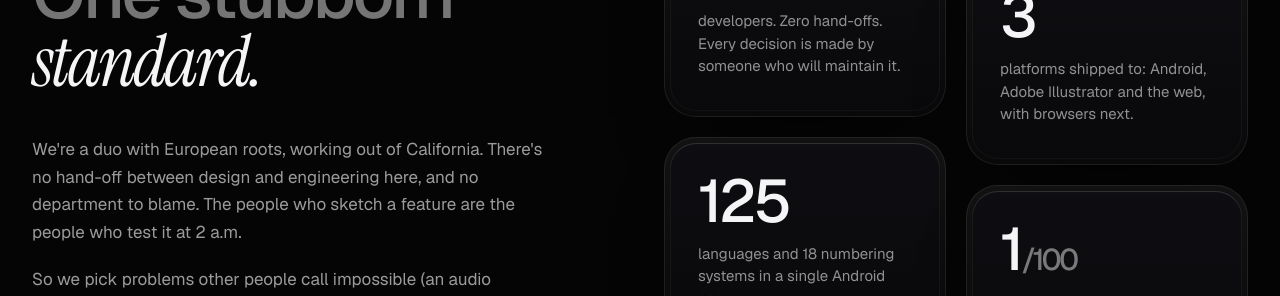
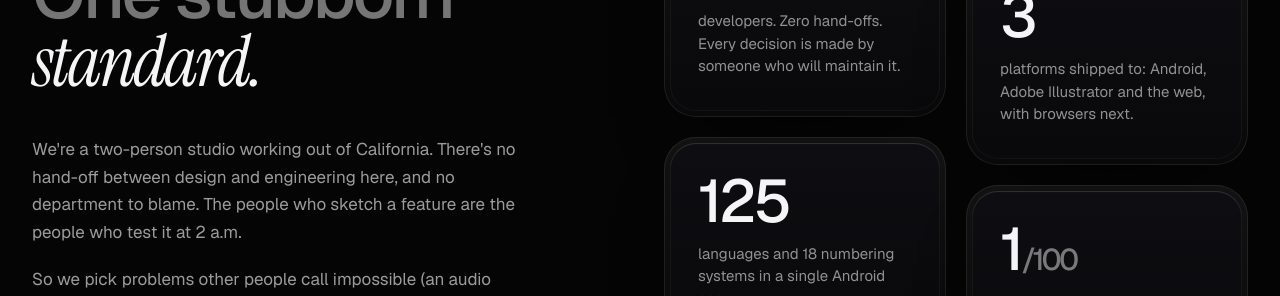
Before and after one commit to e8013585/unpossible-apps-website, a plain HTML site: page index.html in a window 1280 px wide. Shown: the part 2860-3156 px from the top of the page. Drawn offline with nearby package versions, Linux system fonts and the light colour scheme; a web font is replaced by a local one.

Commit message:
Remove heritage mention; describe studio as California-based only
Co-Authored-By: Claude Opus 5.5 <noreply@anthropic.com>

```diff
--- a/index.html
+++ b/index.html
@@ -567,7 +567,7 @@
             Two developers.<br><span class="text-white/45">One stubborn</span> <span class="font-serif font-normal italic">standard.</span>
           </h2>
           <div class="reveal mt-10 max-w-lg space-y-5 text-[17px] leading-relaxed text-white/60" style="--d:200ms">
-            <p>We're a duo with European roots, working out of California. There's no hand-off between design and engineering here, and no department to blame. The people who sketch a feature are the people who test it at 2 a.m.</p>
+            <p>We're a two-person studio working out of California. There's no hand-off between design and engineering here, and no department to blame. The people who sketch a feature are the people who test it at 2 a.m.</p>
             <p>So we pick problems other people call impossible (an audio recorder that survives a crash mid-take, a plug-in that prints to a hundredth of a point) and we keep going until they aren't.</p>
           </div>
         </div>
```
